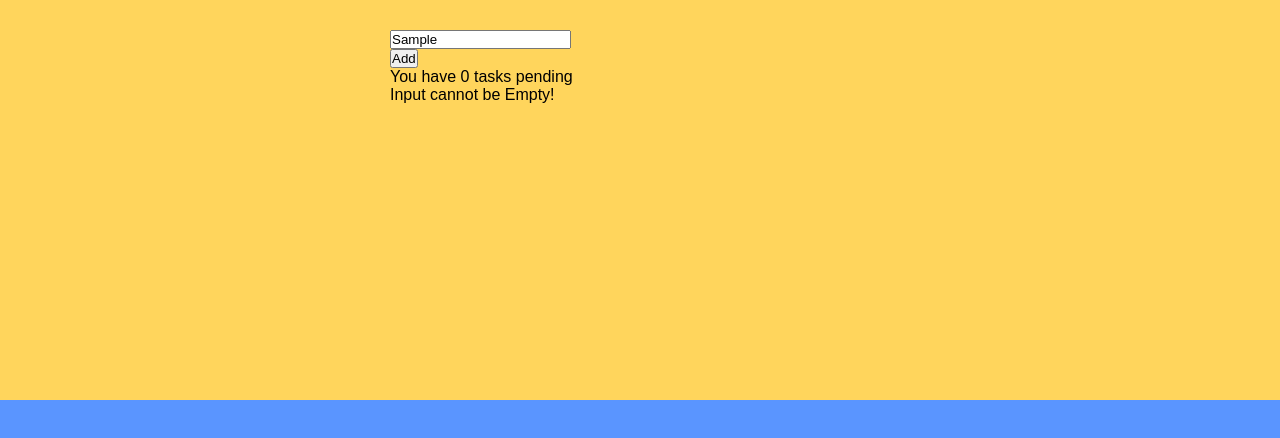
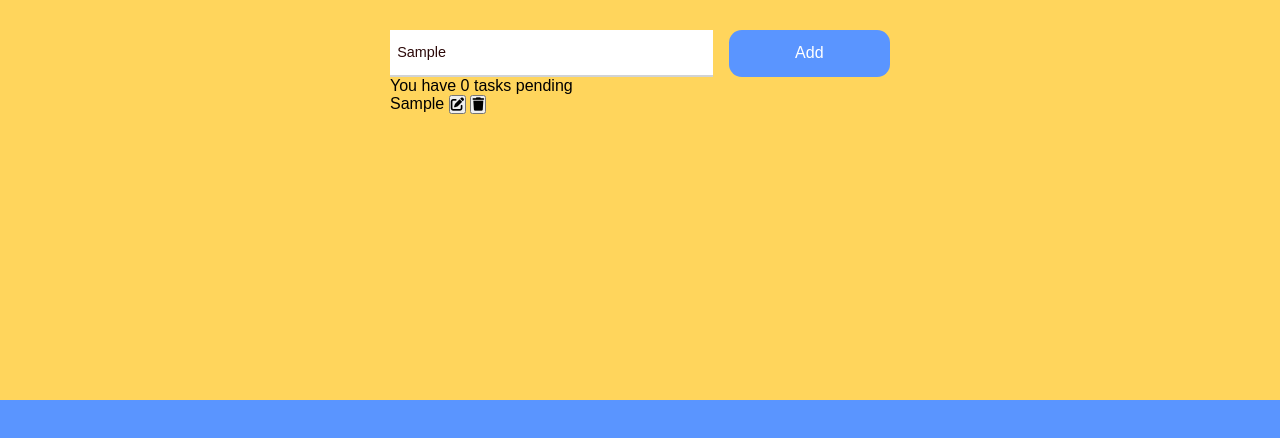
Before and after one commit to DavieThimba/todo-app, a plain HTML site: page index.html in a window 1280 px wide. Both pictures are taken after typing "Sample" into the empty fields and a click on the button "Add". Drawn offline with Linux system fonts and the light colour scheme.

Commit message:
Can now add tasks

```diff
--- a/index.html
+++ b/index.html
@@ -5,6 +5,7 @@
     <meta name="viewport" content="width=device-width, initial-scale=1.0">
     <title>Todo application</title>
     <link rel="stylesheet" href="styles.css">
+    <link rel="stylesheet" href="https://cdnjs.cloudflare.com/ajax/libs/font-awesome/6.4.2/css/all.min.css" integrity="sha512-z3gLpd7yknf1YoNbCzqRKc4qyor8gaKU1qmn+CShxbuBusANI9QpRohGBreCFkKxLhei6S9CQXFEbbKuqLg0DA==" crossorigin="anonymous" referrerpolicy="no-referrer" />
 </head>
 <body>
 
@@ -12,15 +13,18 @@
         <div id = "container">
             <div id="wrapper">
                 <input type="text" placeholder="Task To Be Done...">
+                <button id="button"> Add </button>
             </div>
-            <button id = "add-button"> Add </button>
         </div>
         <div id="tasks">
             <p id="Pending-tasks">
                 You have <span class="count-val">0</span> tasks pending
             </p>
         </div>
-        <p id="error">Input cannot be Empty!</p>
     </div>
+    <p id="error">Input cannot be Empty!</p>
+</div>
+<!-- script -->
+<script src = "script.js"></script>
 </body>
 </html>
--- /dev/null
+++ b/script.js
@@ -0,0 +1,40 @@
+const addBtn = document.querySelector("#button");
+const newTaskInput = document.querySelector("#wrapper input");
+const tasksContainer = document.querySelector("#tasks");
+const error = document.querySelector("#error");
+const countValue = document.querySelector("#countValue");
+
+let taskCount = 0;
+
+const displayCount = (taskCount) => {
+    countValue.innerText = taskCount;
+}
+
+const addTask = () => {
+    const taskName = newTaskInput.value.trim();
+    error.style.display = "none";
+    if(!taskName){
+        setTimeout(() => {
+            error.computedStyleMap.display = "block";
+        },200);
+        return;
+    }
+
+    const task = `<div class = "task"
+    <input type="checkbox" class="task-check">
+    <span class="taskname">${taskName}</span>
+    <button class="edit">
+    <i class="fa-solid fa-pen-to-square"></i>
+    </button>
+
+    <button class="delete">
+    <i class="fa-solid fa-trash"></i>
+    </button>
+
+    </div>`;
+
+    tasksContainer.insertAdjacentHTML
+    ("beforeend", task);
+};
+
+addBtn.addEventListener("click", addTask);
--- a/styles.css
+++ b/styles.css
@@ -18,3 +18,53 @@ body{
     right: 0;
     top: 30px;
 }
+
+.container{
+    padding: 2em 2.5em;
+    background-color: #f1f8fb;
+    box-shadow: 0 1em 2em rgba(0, 0, 0, 0.3);
+    border-radius: 0.8em;
+}
+
+#wrapper {
+    position: relative;
+    display: grid;
+    grid-template-columns: 8fr 4fr;
+    gap: 1em;
+}
+
+#wrapper input {
+    width: 100%;
+    color: #2b0808;
+    font-size: 0.9em;
+    border: none;
+    border-bottom: 2px solid #d1d3d4;
+    padding: 1em 0.5em;
+}
+
+#wrapper input:focus{
+    outline: none;
+    border-color: #5a95ff;
+}
+
+#button {
+    position: relative;
+    border-radius: 0.8em;
+    font-weight: 500;
+    font-size: 1em;
+    background-color: #5a95ff;
+    border: none;
+    outline: none;
+    color: #ffffff;
+    cursor: pointer;
+}
+
+#error {
+    text-align: center;
+    background-color: #ffffff;
+    color: red;
+    margin-top: 1.5em;
+    padding: 1em 0;
+    border-radius: 0.8em;
+    display: none;
+}
```
